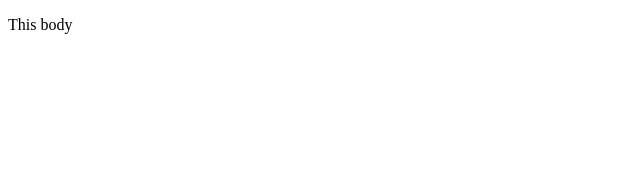
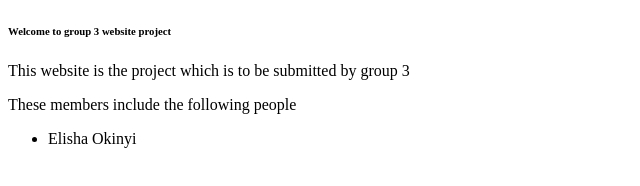
Before and after one commit to ElishaOkinyi/Group3, a plain HTML site: page index.html in a window 1280 px wide. Shown: the whole page, without its empty margins (0-640 px from the left). Drawn offline with Linux system fonts and the light colour scheme.

Commit message:
Editing the home page

```diff
--- a/index.html
+++ b/index.html
@@ -1,8 +1,18 @@
 <!DOCTYPE html>
 <head>
-    <title>This is Group3</title>
+    <title>Group3 Project 2021</title>
 </head>
 <body>
-<p>This body</p>
+
+<h6>Welcome to group 3 website project</h6>
+
+<p>
+This website is the project which is to be submitted by group 3
+</p>
+<p>These members include the following people</p>
+
+<ul>
+<li> Elisha Okinyi</li>
+</ul>
 </body>
 </html>
```
